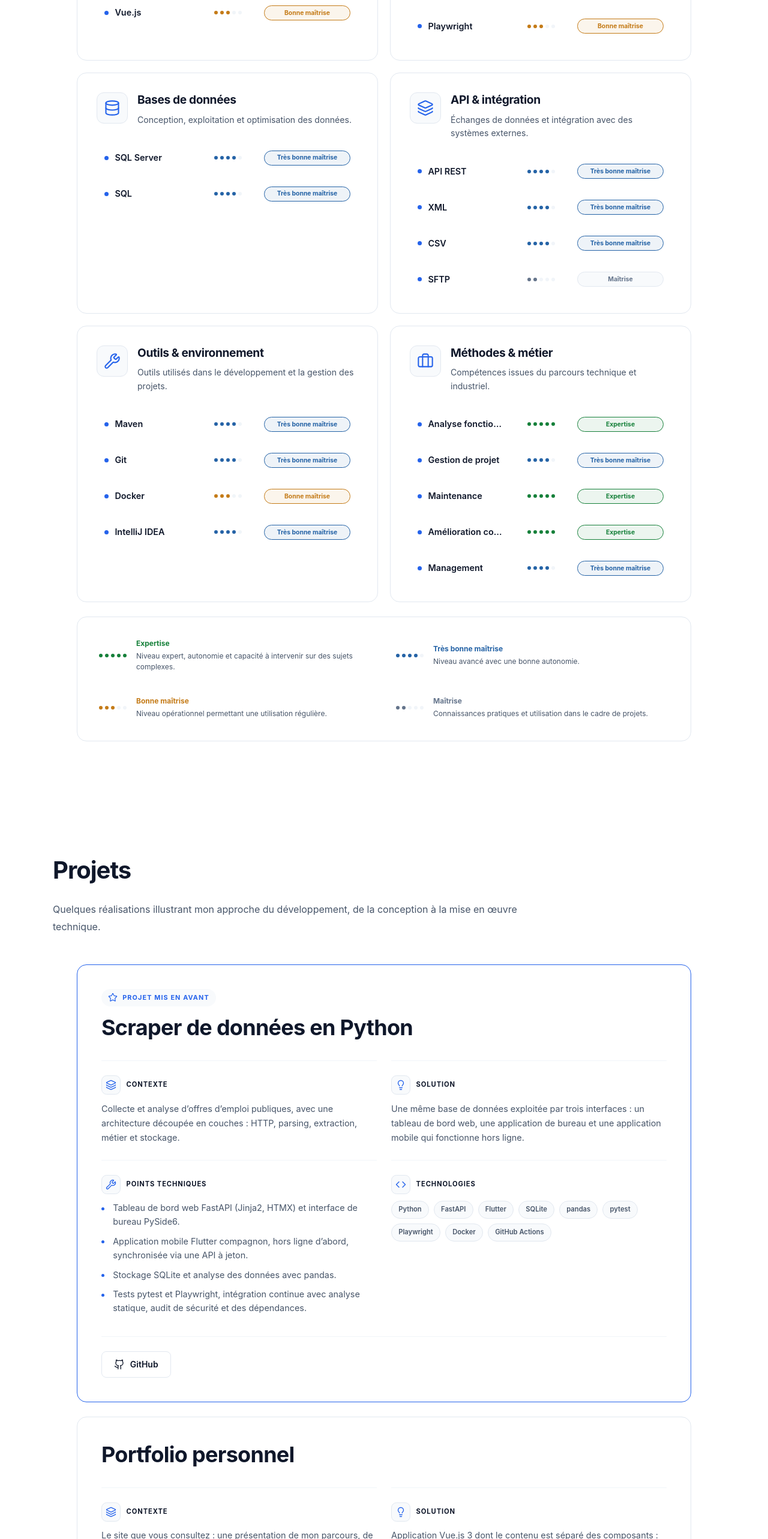
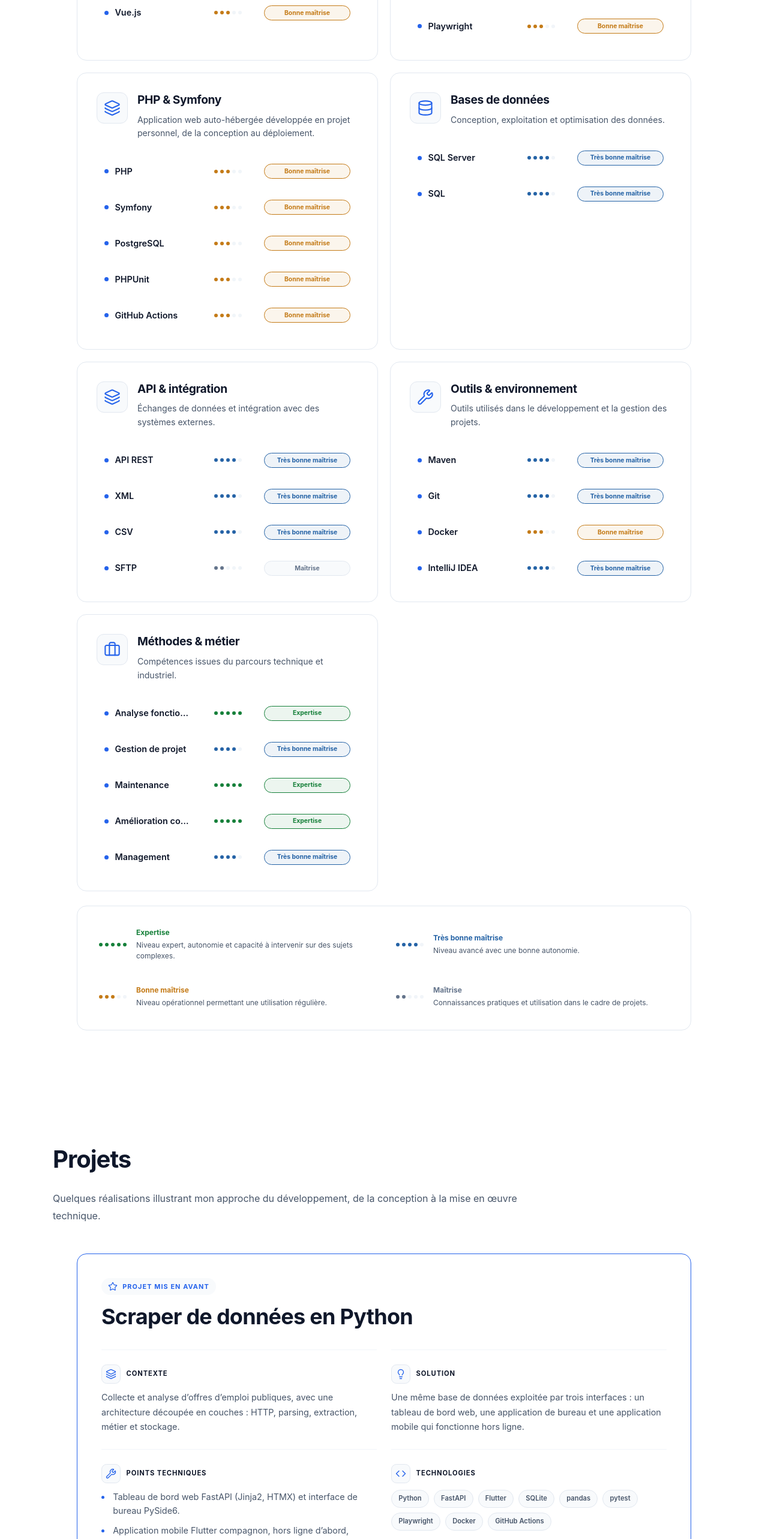
Before and after one commit to Remiverhaeghe/portefolio-vue, a Vue app: page / in a window 1280 px wide. Shown: the part 6000-8566 px from the top of the page at 60% size. Built offline with nearby package versions, Linux system fonts and the light colour scheme.

Commit message:
rajout du projet secrets-audit

```diff
--- a/src/data/projects.js
+++ b/src/data/projects.js
@@ -38,6 +38,57 @@ export const projects = [
   }),
 
   new Project({
+    title: 'nas-monitor : supervision d’un NAS auto-hébergé',
+
+    context:
+      'Suivre que les sauvegardes et les tâches planifiées d’un NAS s’exécutent bien, et être prévenu quand un signal manque ou qu’un service tombe.',
+
+    solution:
+      'Application web Symfony : chaque tâche signale son exécution par un appel HTTP, et l’application contrôle elle-même des sites, des ports, des certificats TLS, la résolution DNS et le ping. Un incident est ouvert et une alerte envoyée par e-mail ou ntfy.',
+
+    technologies: [
+      'PHP 8.5',
+      'Symfony 8',
+      'PostgreSQL',
+      'FrankenPHP',
+      'Docker',
+      'PHPUnit',
+      'GitHub Actions',
+    ],
+
+    highlights: [
+      'Moniteurs de sauvegardes (heartbeat), de sites, de ports, de certificats, de DNS et de ping, avec dépendances entre services et fenêtres de maintenance.',
+      'Page de statut publique, courbes de tendance, détection de résultats anormaux et API en lecture seule pour une application mobile.',
+      'Sécurité : double authentification TOTP chiffrée, jetons d’API hachés, en-têtes CSP, journal des actions, recherche de secrets en CI.',
+      'Plus de 270 tests (unitaires, fonctionnels, navigateur Panther) avec 99 % de couverture des lignes, tests de mutation Infection (indice de 96 %), PHPStan et PHP-CS-Fixer en intégration continue.',
+    ],
+
+    githubUrl: 'https://github.com/Remiverhaeghe/nas-monitor',
+
+    featured: true,
+  }),
+
+  new Project({
+    title: 'secrets-audit : hygiène des secrets dans les dépôts git',
+
+    context:
+      'Éviter qu’un mot de passe, un jeton ou une clé privée parte par erreur dans un dépôt, et retrouver ceux qui y sont déjà.',
+
+    solution:
+      'Outil en ligne de commande qui parcourt les dépôts d’un dossier, signale les fichiers sensibles suivis ou restés dans l’historique et les secrets en clair, sans jamais afficher une valeur en entier. Il se lance en local ou en intégration continue.',
+
+    technologies: ['Python', 'Git', 'unittest', 'GitHub Actions'],
+
+    highlights: [
+      'Règles pour les clés privées, jetons GitHub, Slack, JWT et mots de passe, avec des garde-fous contre les faux positifs (valeurs d’exemple, code, chemins de test).',
+      'Rapport texte ou JSON et code de sortie utilisable en CI.',
+      'Code sans dépendance externe, 47 tests sur de vrais dépôts git temporaires, 100 % de couverture, black, pylint et bandit en intégration continue.',
+    ],
+
+    githubUrl: 'https://github.com/Remiverhaeghe/secrets-audit',
+  }),
+
+  new Project({
     title: 'Portfolio personnel',
 
     context:
--- a/src/data/skills.js
+++ b/src/data/skills.js
@@ -32,6 +32,21 @@ export const skillCategories = [
       new Skill('Flutter', 3),
       new Skill('pytest', 3),
       new Skill('Playwright', 3),
+    ],
+  }),
+
+  new SkillCategory({
+    title: 'PHP & Symfony',
+    icon: 'layers',
+    description:
+      'Application web auto-hébergée développée en projet personnel, de la conception au déploiement.',
+
+    skills: [
+      new Skill('PHP', 3),
+      new Skill('Symfony', 3),
+      new Skill('PostgreSQL', 3),
+      new Skill('PHPUnit', 3),
+      new Skill('GitHub Actions', 3),
     ],
   }),
 
```
Also changed, not shown: 1 other file (tests, documents, lock files or other folders).
